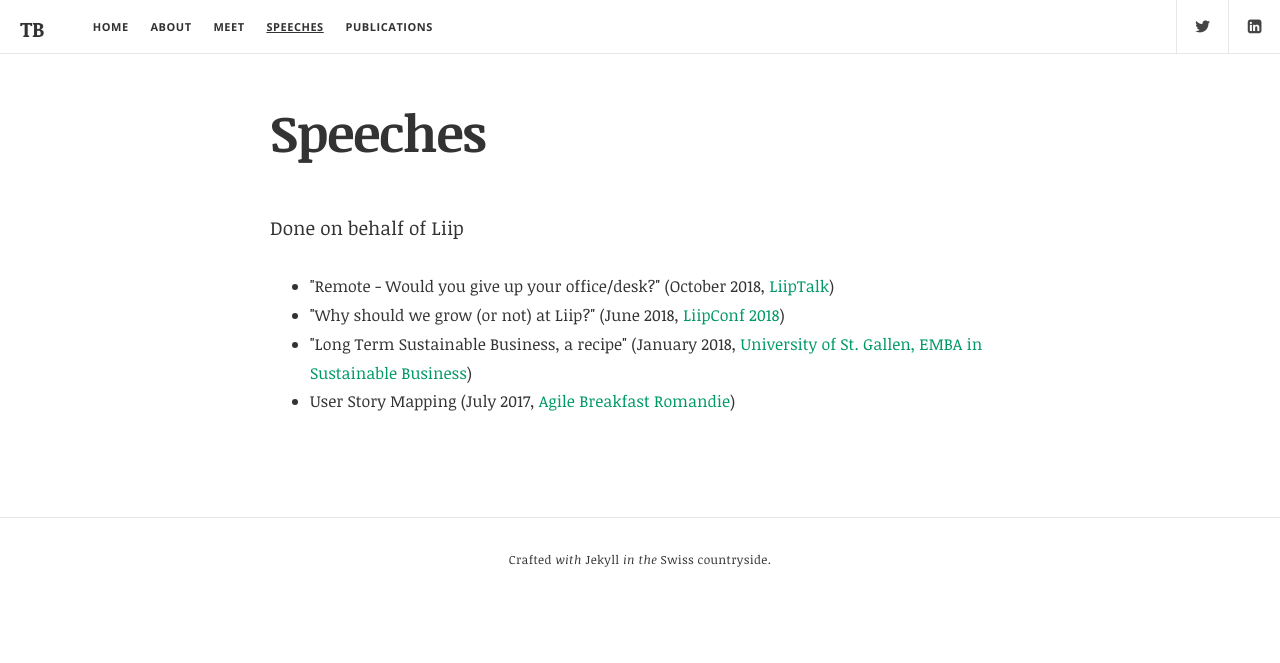
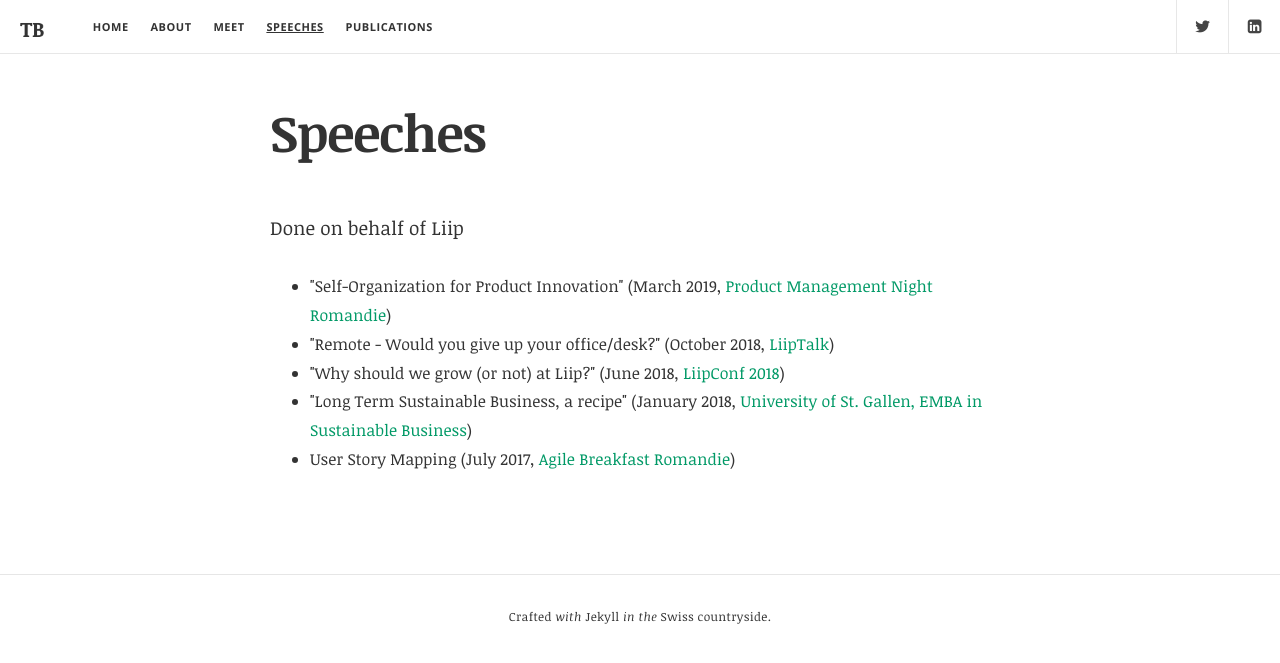
Before and after one commit to skeud/skeud.github.io, a Jekyll site: the page built from speeches/index.md, in a window 1280 px wide. Shown: the top 663 px of the page. Built offline with Jekyll 4.4.1, drawn with Linux system fonts in a browser that asks for light colours.

Commit message:
Add PMN speech to speeches list

```diff
--- a/speeches/index.md
+++ b/speeches/index.md
@@ -15,6 +15,7 @@ order: 4
 					<div class="entry-content">
 						<p>Done on behalf of Liip
 							<ul>
+								<li>"Self-Organization for Product Innovation" (March 2019, <a href="https://productmanagementfestival.com/pm-nights/product-management-night-lausanne-liip/" target="_blank">Product Management Night Romandie</a>)</li>
 								<li>"Remote - Would you give up your office/desk?" (October 2018, <a href="https://www.liip.ch" target="_blank">LiipTalk</a>)</li>
 								<li>"Why should we grow (or not) at Liip?" (June 2018, <a href="https://www.liip.ch" target="_blank">LiipConf 2018</a>)</li>
 								<li>"Long Term Sustainable Business, a recipe" (January 2018, <a href="https://www.es.unisg.ch/en/emba-mba-st-gallen-hsg" target="_blank">University of St. Gallen, EMBA in Sustainable Business</a>)</li>
```
